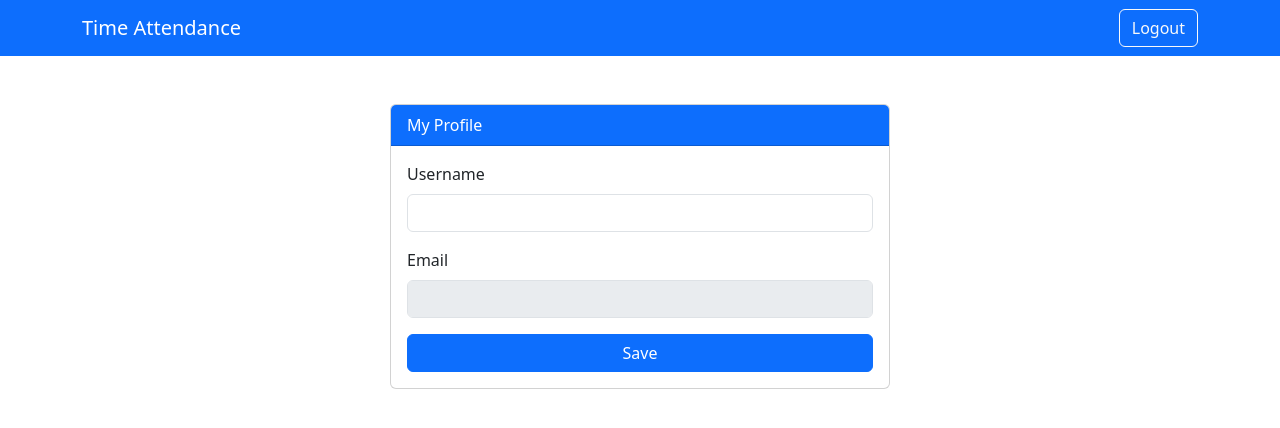
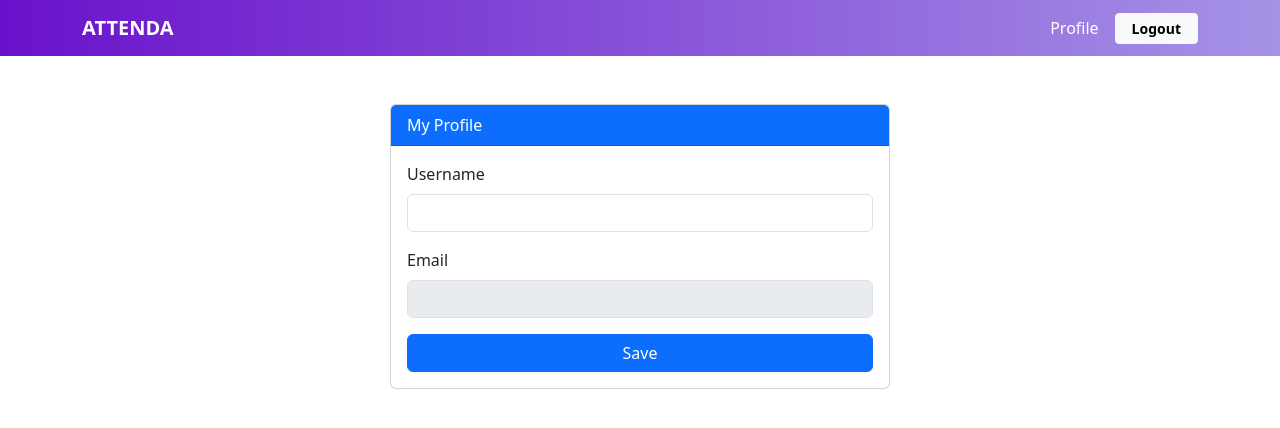
Before and after one commit to sonpasavee/TimeAttendance-FrontEnd, a React (Create React App) app: page /profile in a window 1280 px wide. Shown: the top 428 px of the page. Built offline with nearby package versions, Linux system fonts and the light colour scheme; no server answers.

Commit message:
ข้อควโครงหน้า userdashboard

```diff
--- a/src/components/Navbar.js
+++ b/src/components/Navbar.js
@@ -1,5 +1,5 @@
 import React from "react";
-import { useNavigate } from "react-router-dom";
+import { useNavigate, Link } from "react-router-dom";
 import "bootstrap/dist/css/bootstrap.min.css";
 
 export default function Navbar() {
@@ -15,15 +15,43 @@ export default function Navbar() {
   const role = localStorage.getItem("role");
 
   return (
-    <nav className="navbar navbar-expand-lg navbar-dark bg-primary">
+    <nav
+      className="navbar navbar-expand-lg navbar-dark"
+      style={{ background: "linear-gradient(to right, #6a11cb, #a593e6)" }}
+    >
       <div className="container">
-        <span className="navbar-brand">
-          Time Attendance {role === "ADMIN" ? "(Admin)" : ""}
+        <span className="navbar-brand fw-semibold">
+          ATTENDA {role === "ADMIN" ? "(Admin)" : ""}
         </span>
-        <div className="d-flex">
-          <button className="btn btn-outline-light" onClick={logout}>
-            Logout
-          </button>
+
+        <div className="collapse navbar-collapse justify-content-end">
+          <ul className="navbar-nav align-items-center gap-2">
+            {/* Leave Request - เฉพาะ USER */}
+            {role === "USER" && (
+              <li className="nav-item">
+                <Link to="/leave" className="nav-link text-white">
+                  Leave Request
+                </Link>
+              </li>
+            )}
+
+            {/* Profile - แสดงทุก role */}
+            <li className="nav-item">
+              <Link to="/profile" className="nav-link text-white">
+                Profile
+              </Link>
+            </li>
+
+            {/* Logout */}
+            <li className="nav-item">
+              <button
+                className="btn btn-light btn-sm px-3 fw-semibold"
+                onClick={logout}
+              >
+                Logout
+              </button>
+            </li>
+          </ul>
         </div>
       </div>
     </nav>
--- a/src/pages/UserDashboard.js
+++ b/src/pages/UserDashboard.js
@@ -1,18 +1,17 @@
 import React, { useState, useEffect } from "react";
 import API from "../api/api";
 import Navbar from "../components/Navbar";
-import { Link } from "react-router-dom";
 
 export default function UserDashboard() {
   const [attendance, setAttendance] = useState([]);
   const [loading, setLoading] = useState(false);
+  const [currentTime, setCurrentTime] = useState(new Date());
 
   const fetchAttendance = async () => {
     const res = await API.get("/attendance/my");
     setAttendance(res.data);
   };
 
-  // ฟังก์ชัน Clock In → ใช้ Geolocation
   const clockIn = async () => {
     if (!navigator.geolocation) {
       alert("Geolocation is not supported by your browser");
@@ -21,7 +20,7 @@ export default function UserDashboard() {
 
     navigator.geolocation.getCurrentPosition(async (position) => {
       const location = `${position.coords.latitude},${position.coords.longitude}`;
-      const method = "GPS"; // ถ้าใช้ GPS
+      const method = "GPS";
       try {
         setLoading(true);
         await API.post("/attendance/clockin", { method, location });
@@ -35,7 +34,6 @@ export default function UserDashboard() {
     });
   };
 
-  // Clock Out
   const clockOut = async () => {
     try {
       setLoading(true);
@@ -51,35 +49,79 @@ export default function UserDashboard() {
 
   useEffect(() => {
     fetchAttendance();
+
+    // อัปเดตเวลาปัจจุบันทุกวินาที
+    const timer = setInterval(() => {
+      setCurrentTime(new Date());
+    }, 1000);
+
+    return () => clearInterval(timer);
   }, []);
 
-  // แปลงวันที่ + เวลาให้สวย
   const formatDateTime = (dt) => {
     if (!dt) return "-";
     return new Date(dt).toLocaleString();
   };
 
+  const formatCurrentTime = (dt) => {
+    return dt.toLocaleTimeString(); // เวลา HH:MM:SS
+  };
+
   return (
-    <div>
+    <div style={{ minHeight: "100vh" }}>
       <Navbar />
-      <div className="container py-5">
-        <h2 className="mb-4">User Dashboard</h2>
 
-        <div className="mb-4 d-flex gap-2 flex-wrap">
-          <button className="btn btn-success" onClick={clockIn} disabled={loading}>
-            Clock In
-          </button>
-          <button className="btn btn-danger" onClick={clockOut} disabled={loading}>
-            Clock Out
-          </button>
-          <Link to="/leave" className="btn btn-primary">Leave Request</Link>
-          <Link to="/profile" className="btn btn-secondary">Profile</Link>
+      {/* แบนเนอร์ */}
+      {localStorage.getItem("role") === "USER" && (
+        <div
+          className="py-5 text-center text-white mb-4 mx-3"
+          style={{
+            background: "linear-gradient(to right, #6a11cb, #a593e6)",
+            borderRadius: "1rem",
+            boxShadow: "0 4px 12px rgba(0,0,0,0.15)",
+            minHeight: "150px",
+            marginTop: "40px"
+          }}
+        >
+          <h1 className="fw-bold">Welcome to Your Attendance Dashboard</h1>
+          <p className="lead">Check your attendance and manage your work time easily</p>
+          <h4>{formatCurrentTime(currentTime)}</h4>
         </div>
+      )}
 
-        <div className="card">
-          <div className="card-header bg-primary text-white">Attendance History</div>
+      <div className="container py-4">
+        {/* ตารางข้อมูล */}
+        <div className="card shadow-sm border-0" style={{ borderRadius: "1rem" }}>
+          <div
+            className="card-header d-flex justify-content-between align-items-center text-white fw-semibold"
+            style={{
+              background: "linear-gradient(to right, #a593e6, #ffb6c1)",
+              borderTopLeftRadius: "1rem",
+              borderTopRightRadius: "1rem",
+            }}
+          >
+            <span>Attendance History</span>
+
+            <div className="d-flex gap-2">
+              <button
+                className="btn btn-success btn-sm fw-semibold shadow-sm"
+                onClick={clockIn}
+                disabled={loading}
+              >
+                 Clock In
+              </button>
+              <button
+                className="btn btn-danger btn-sm fw-semibold shadow-sm"
+                onClick={clockOut}
+                disabled={loading}
+              >
+                 Clock Out
+              </button>
+            </div>
+          </div>
+
           <div className="card-body p-0">
-            <table className="table mb-0">
+            <table className="table table-hover mb-0 text-center align-middle">
               <thead className="table-light">
                 <tr>
                   <th>Date</th>
@@ -104,7 +146,9 @@ export default function UserDashboard() {
                   ))
                 ) : (
                   <tr>
-                    <td colSpan="6" className="text-center">No attendance records</td>
+                    <td colSpan="6" className="text-center py-4 text-muted">
+                      No attendance records
+                    </td>
                   </tr>
                 )}
               </tbody>
```
Also changed, not shown: public/logo Attenda.png (added), 1 other file (tests, documents, lock files or other folders).
